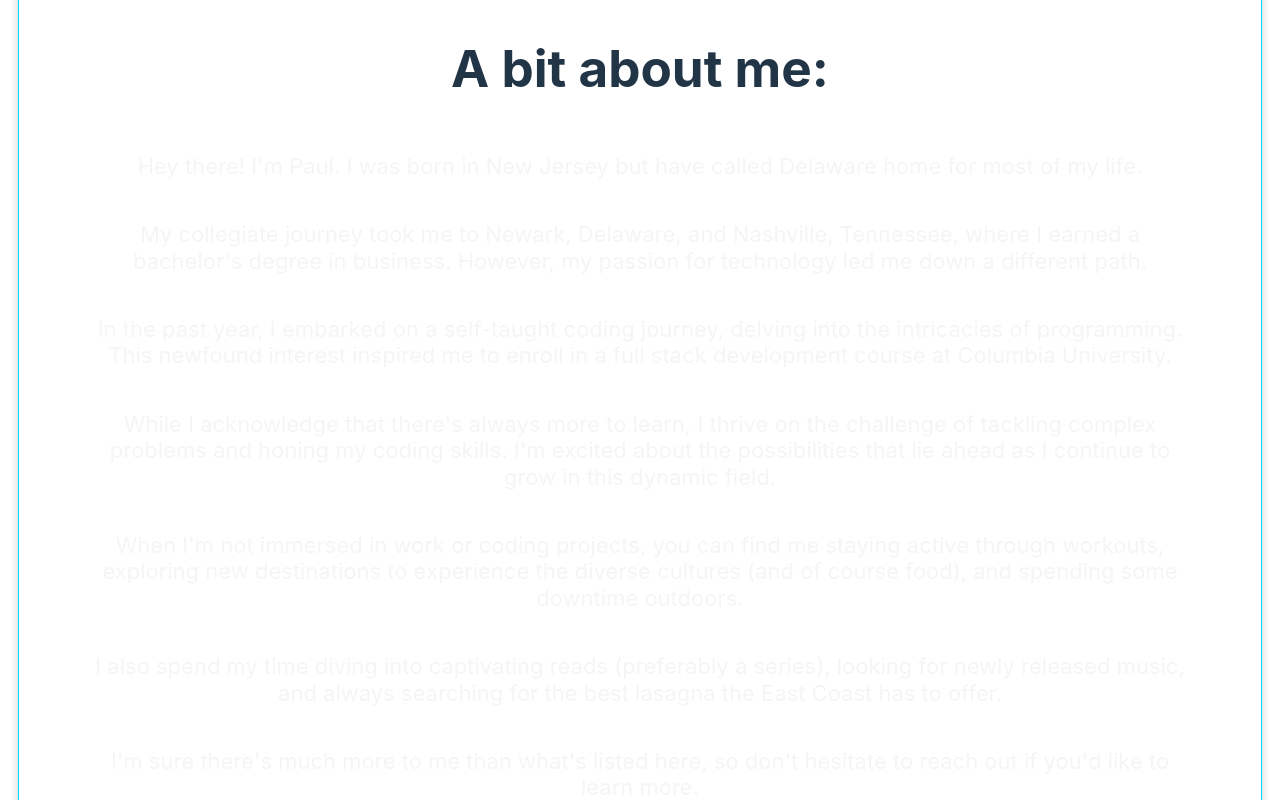
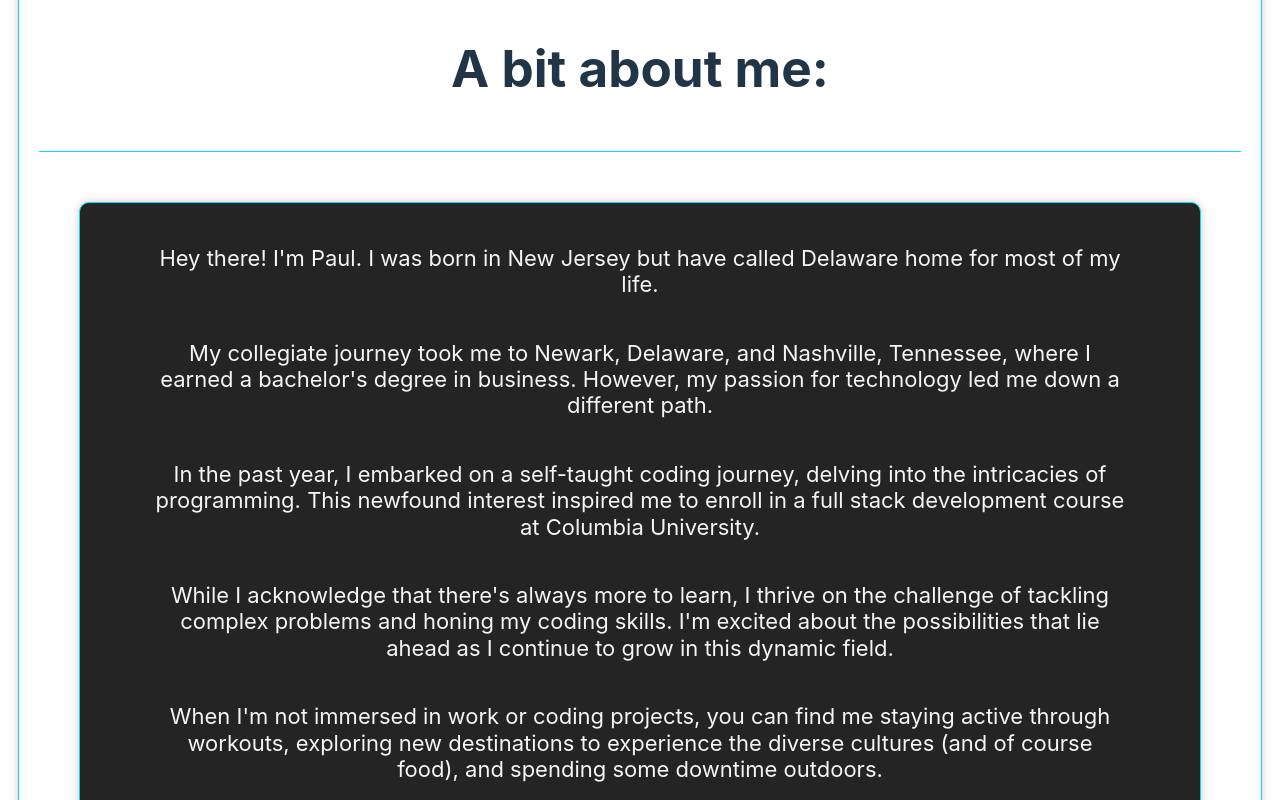
Before and after one commit to PaulRusz/Portfolio-example, a Next.js app: page /About in a window 1280 px wide. Shown: the part 400-1200 px from the top of the page. Built offline with nearby package versions, Linux system fonts and the light colour scheme; grey boxes are pictures that could not be loaded.

Commit message:
changes to page dividers, added portfolio information

```diff
--- a/package.json
+++ b/package.json
@@ -11,7 +11,7 @@
   "dependencies": {
     "@emailjs/browser": "^4.3.3",
     "framer-motion": "^11.2.10",
-    "next": "14.2.4",
+    "next": "^14.2.5",
     "react": "^18",
     "react-dom": "^18",
     "react-hook-form": "^7.52.0",
--- a/pages/About/About.module.scss
+++ b/pages/About/About.module.scss
@@ -13,6 +13,13 @@
     border-radius: 10px;
     box-shadow: 0 0 10px rgba(0, 0, 0, 0.2);
 
+}
+
+.divider {
+    width: 100%;
+    height: 1px;
+    background-color: #06d9ff;
+    margin: 20px 0;
 }
 
 .aboutMeContainer h2 {
@@ -48,3 +55,17 @@
 .image:not(.weddingImage) {
     transform: none;
 }
+
+.narrativeContainer {
+    display: flex;
+    flex-direction: column;
+    align-items: center;
+    padding: 20px;
+    margin: 30px;
+    margin-left: 40px;
+    margin-right: 40px;
+    border: 1px solid #06d9ff;
+    border-radius: 10px;
+    box-shadow: 0 0 10px rgba(0, 0, 0, 0.2);
+    background-color: #242424;
+}
--- a/pages/About/index.js
+++ b/pages/About/index.js
@@ -39,7 +39,7 @@ export default function AboutMe() {
 
         <div className={styles.divider}></div>
 
-
+          <div className={styles.narrativeContainer}>
         <p>
           Hey there! I'm Paul. I was born in New Jersey but have called Delaware
           home for most of my life.
@@ -76,6 +76,7 @@ export default function AboutMe() {
           I'm sure there's much more to me than what's listed here, so don't
           hesitate to reach out if you'd like to learn more.
         </p>
+        </div>
       </div>
       </motion.div>
       )}
--- a/pages/Contact/Contact.module.scss
+++ b/pages/Contact/Contact.module.scss
@@ -128,3 +128,10 @@ input[type="text"], textarea {
     z-index: 1000;
     animation: fadeInOut 2s ease-in-out;
 }
+
+.divider {
+    width: 100%;
+    height: 1px;
+    background-color: #06d9ff;
+    margin: 20px 0;
+}
--- a/pages/Contact/index.js
+++ b/pages/Contact/index.js
@@ -83,7 +83,7 @@ export default function Contact() {
             <div className={styles.contactContainer}>
                 <h1>Contact Me</h1>
 
-                <div className='divider'></div>
+                <div className={styles.divider}></div>
 
                 <p> Have a question or want to get in touch? </p>
 
--- a/pages/Portfolio/Portfolio.module.scss
+++ b/pages/Portfolio/Portfolio.module.scss
@@ -10,9 +10,23 @@
     box-shadow: 0 0 10px rgba(0, 0, 0);
 }
 
+.header2{
+    font-size: 25px;
+    text-decoration: underline;
+    word-spacing: 2px;
+}
+
 .portfolio p {
-    margin-bottom: 20px;
+    margin-bottom: 1px;
     align-items: center;
+
+}
+
+.divider {
+    width: 100%;
+    height: 1px;
+    background-color: #06d9ff;
+    margin: 20px 0;
 }
 
 .divider2 {
@@ -21,3 +35,18 @@
     background-color: #06d9ff;
     margin: 20px 0;
 }
+
+.link {
+    display: flex;
+    flex-direction: column;
+    align-items: center;
+    font-size: larger;
+    padding-bottom: 10px;
+}
+
+.projectDivider {
+    border: 1px solid #06d9ff;
+    border-radius: 10px;
+    margin: 30px;
+    padding: 15px;
+}
--- a/pages/Resume/Resume.module.scss
+++ b/pages/Resume/Resume.module.scss
@@ -41,6 +41,8 @@
     display: flex;
     margin-top: 25px;
     margin-bottom: 25px;
+    border: 1px solid #06d9ff;
+    border-radius: 10px;
 }
 
 .resumeColumn {
--- a/pages/index.js
+++ b/pages/index.js
@@ -9,7 +9,7 @@ export default function Home () {
 
     <div>
         <div>
-        <script type="text/javascript"
+        {/* <script type="text/javascript"
         src="https://cdn.jsdelivr.net/npm/@emailjs/browser@4/dist/email.min.js">
         </script>
         <script type="text/javascript">
@@ -18,7 +18,7 @@ export default function Home () {
         publicKey: "7fbEPFKwQg92_gfOL",
          })
         })();
-        </script>
+        </script> */}
         </div>
          <Navbar />
     <div></div>
--- a/styles/global.scss
+++ b/styles/global.scss
@@ -4,7 +4,7 @@
     font-weight: 400;
 
     color-scheme: light dark;
-    color: rgba(255, 255, 255, 0.87);
+    color: #ffffffde;
     background-color: #242424;
 
     font-synthesis: none;
```
Also changed, not shown: pages/Portfolio/index.js (+14 -1 lines), public/FriendsBlog.png (added), 1 other file (tests, documents, lock files or other folders).
